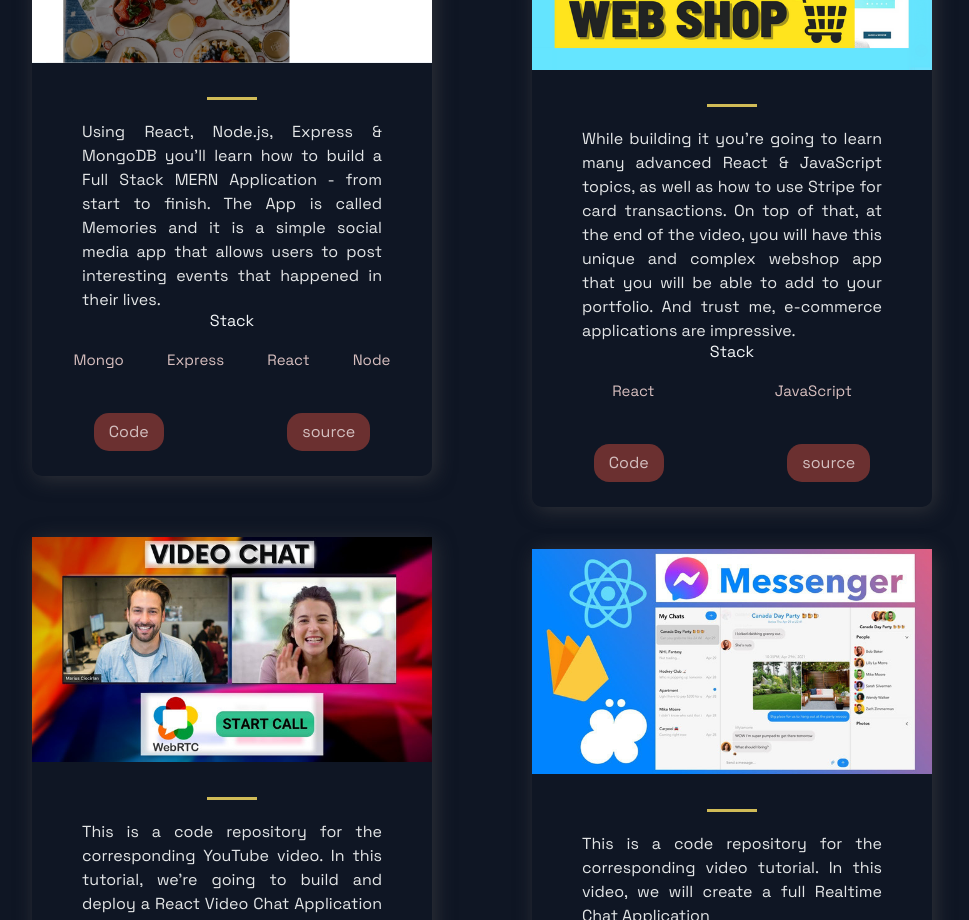
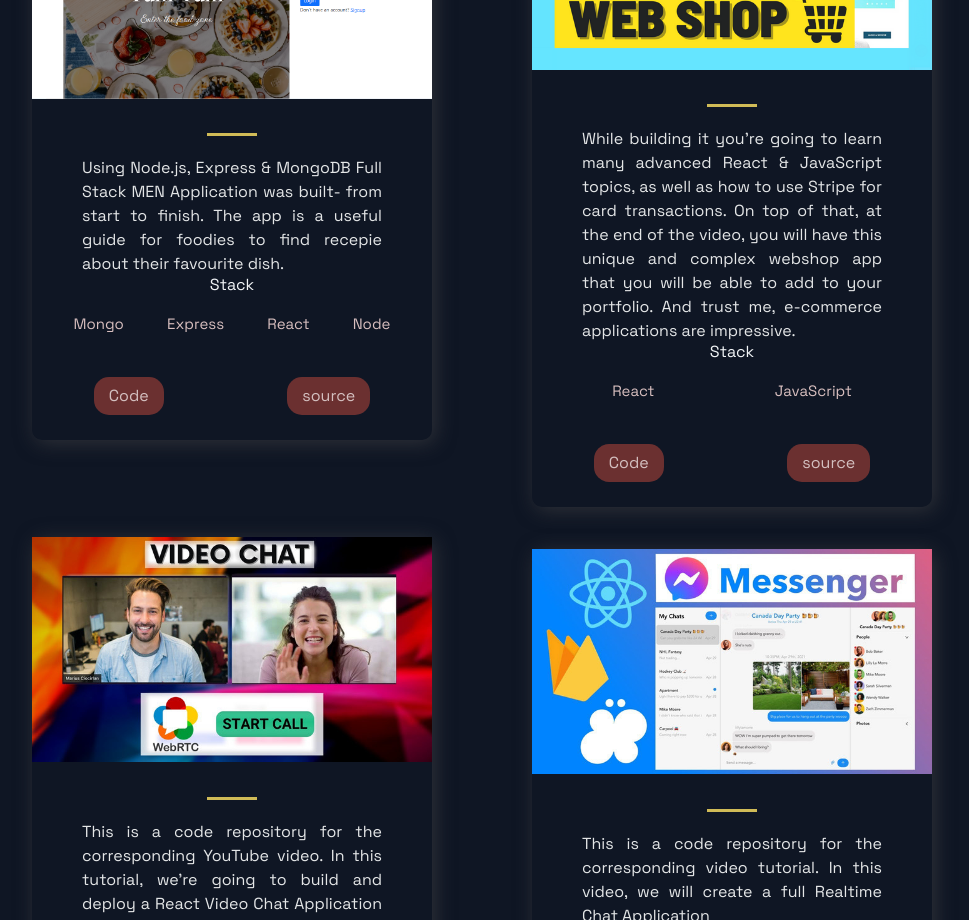
Before and after one commit to kamarajugadda-pavan-kumar/personal_portfolio_website, a Next.js app: page / in a window 1280 px wide. Shown: the part 980-1900 px from the top of the page, without its empty margins (158-1127 px from the left). Built offline with nearby package versions, Linux system fonts and the light colour scheme.

Commit message:
changed constants.js

```diff
--- a/src/constants/constants.js
+++ b/src/constants/constants.js
@@ -1,7 +1,7 @@
 export const projects = [
   {
-    title: 'MERN Memories',
-    description: "Using React, Node.js, Express & MongoDB you'll learn how to build a Full Stack MERN Application - from start to finish. The App is called Memories and it is a simple social media app that allows users to post interesting events that happened in their lives.",
+    title: 'Find-dishes',
+    description: "Using Node.js, Express & MongoDB Full Stack MEN Application was built- from start to finish. The app is a useful guide for foodies to find recepie about their favourite dish.",
       image: '/images/1.png',
       tags: ['Mongo', 'Express', 'React', 'Node'],
     source: 'https://google.com',
```
